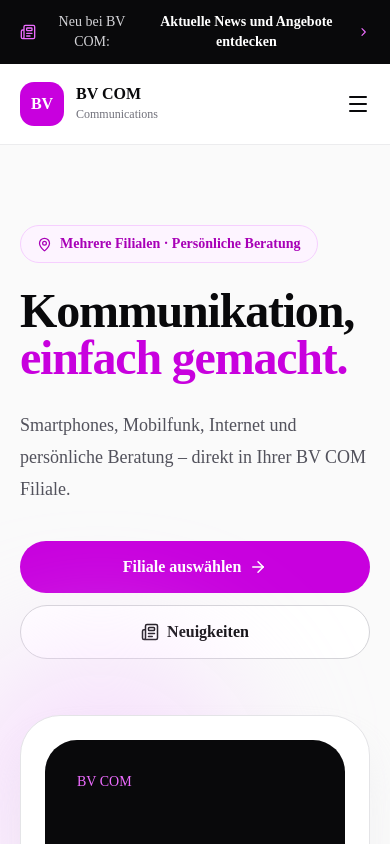
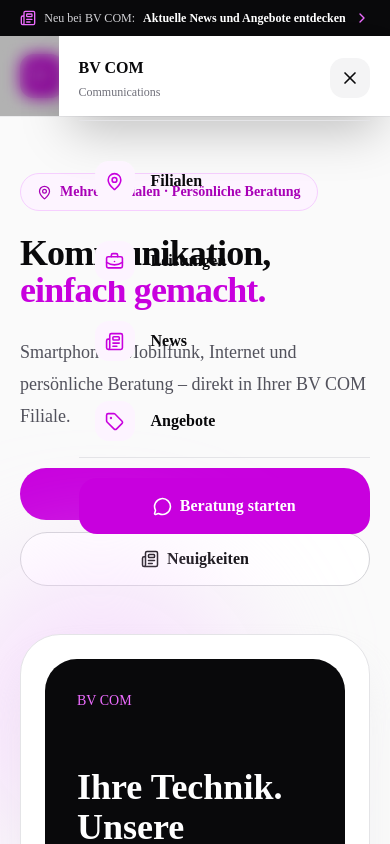
Before and after one commit to Bahram-Kuranyi/bv-com, a Next.js app: page / in a window 390 px wide. Both pictures are taken after a click on the button 358 px from the left and 104 px from the top of the page. Shown: the top 844 px of the page. Built offline with nearby package versions, Linux system fonts and the light colour scheme.

Commit message:
feat: improve mobile navigation and responsive layout

```diff
--- a/src/app/filialen/[slug]/page.tsx
+++ b/src/app/filialen/[slug]/page.tsx
@@ -0,0 +1,158 @@
+import MobileActionBar from "@/components/MobileActionBar";
+import { notFound } from "next/navigation";
+import Link from "next/link";
+import {
+  ArrowLeft,
+  Clock,
+  MapPin,
+  MessageCircle,
+  Phone,
+  Smartphone,
+  Wifi,
+  Router,
+  Wrench,
+} from "lucide-react";
+
+import { branches } from "@/data/branches";
+
+const services = [
+  {
+    title: "Handy & Vertrag",
+    icon: Smartphone,
+  },
+  {
+    title: "Mobilfunk",
+    icon: Wifi,
+  },
+  {
+    title: "Internet & Festnetz",
+    icon: Router,
+  },
+  {
+    title: "Service & Support",
+    icon: Wrench,
+  },
+];
+
+export default async function BranchPage({
+  params,
+}: {
+  params: Promise<{ slug: string }>;
+}) {
+  const { slug } = await params;
+
+  const branch = branches.find((item) => item.slug === slug);
+
+  if (!branch) {
+    notFound();
+  }
+
+  return (
+    <main className="min-h-screen bg-[#fafafa] pb-20 text-zinc-950 md:pb-0">
+      <header className="border-b border-zinc-200 bg-white">
+        <div className="mx-auto flex h-20 max-w-7xl items-center justify-between px-5 lg:px-8">
+          <Link href="/" className="flex items-center gap-3">
+            <div className="flex h-10 w-10 items-center justify-center rounded-xl bg-fuchsia-600 font-black text-white">
+              BV
+            </div>
+
+            <div>
+              <div className="font-black">BV COM</div>
+              <div className="text-xs text-zinc-500">{branch.city}</div>
+            </div>
+          </Link>
+
+          <Link
+            href="/"
+            className="flex items-center gap-2 text-sm font-semibold text-zinc-600"
+          >
+            <ArrowLeft size={17} />
+            Zurück
+          </Link>
+        </div>
+      </header>
+
+      <section className="mx-auto max-w-7xl px-5 py-16 lg:px-8 lg:py-24">
+        <div className="grid gap-12 lg:grid-cols-[1.2fr_.8fr]">
+          <div>
+            <div className="text-sm font-bold uppercase tracking-[0.2em] text-fuchsia-600">
+              BV COM Filiale
+            </div>
+
+            <h1 className="mt-4 text-5xl font-black tracking-tight sm:text-6xl">
+              {branch.city}
+            </h1>
+
+            <p className="mt-5 max-w-xl text-lg leading-8 text-zinc-600">
+              Persönliche Beratung für Mobilfunk, Smartphones, Internet und
+              Service direkt vor Ort.
+            </p>
+
+            <div className="mt-9 flex flex-col gap-3 sm:flex-row">
+              <a
+                href={`https://wa.me/${branch.whatsapp.replace(/\D/g, "")}`}
+                className="flex items-center justify-center gap-2 rounded-full bg-fuchsia-600 px-6 py-3.5 font-bold text-white"
+              >
+                <MessageCircle size={18} />
+                WhatsApp
+              </a>
+
+              <a
+                href={`tel:${branch.phone}`}
+                className="flex items-center justify-center gap-2 rounded-full border border-zinc-300 bg-white px-6 py-3.5 font-bold"
+              >
+                <Phone size={18} />
+                Anrufen
+              </a>
+            </div>
+          </div>
+
+          <div className="rounded-3xl bg-zinc-950 p-7 text-white">
+            <h2 className="text-xl font-black">Filialinformationen</h2>
+
+            <div className="mt-7 space-y-5 text-sm text-zinc-300">
+              <div className="flex gap-3">
+                <MapPin className="shrink-0 text-fuchsia-400" size={19} />
+                <span>{branch.address}</span>
+              </div>
+
+              <div className="flex gap-3">
+                <Clock className="shrink-0 text-fuchsia-400" size={19} />
+                <span>{branch.hours}</span>
+              </div>
+
+              <div className="flex gap-3">
+                <Phone className="shrink-0 text-fuchsia-400" size={19} />
+                <span>{branch.phone}</span>
+              </div>
+            </div>
+          </div>
+        </div>
+      </section>
+
+      <section className="bg-white py-20">
+        <div className="mx-auto max-w-7xl px-5 lg:px-8">
+          <h2 className="text-3xl font-black">Unsere Leistungen</h2>
+
+          <div className="mt-10 grid gap-4 sm:grid-cols-2 lg:grid-cols-4">
+            {services.map((service) => {
+              const Icon = service.icon;
+
+              return (
+                <div
+                  key={service.title}
+                  className="rounded-2xl border border-zinc-200 p-6"
+                >
+                  <Icon className="text-fuchsia-600" />
+
+                  <div className="mt-5 font-bold">{service.title}</div>
+                </div>
+              );
+            })}
+          </div>
+        </div>
+      </section>
+      <MobileActionBar phone={branch.phone} whatsapp={branch.whatsapp} />
+    </main>
+  );
+}
--- a/src/app/page.tsx
+++ b/src/app/page.tsx
@@ -1,5 +1,7 @@
 "use client";
 
+import MobileNav from "@/components/MobileNav";
+import { branches } from "@/data/branches";
 import { useState } from "react";
 import {
   ArrowRight,
@@ -9,7 +11,6 @@
   Clock,
   Headphones,
   MapPin,
-  Menu,
   MessageCircle,
   Newspaper,
   Phone,
@@ -18,27 +19,6 @@
   Wifi,
   Wrench,
 } from "lucide-react";
-
-const branches = [
-  {
-    id: "bad-vilbel",
-    city: "Bad Vilbel",
-    name: "BV COM Bad Vilbel",
-    address: "Frankfurter Straße 115, 61118 Bad Vilbel",
-    phone: "+49 6101 000000",
-    whatsapp: "+49 170 0000000",
-    hours: "Mo–Sa · 10:00–19:00",
-  },
-  {
-    id: "frankfurt",
-    city: "Frankfurt",
-    name: "BV COM Frankfurt",
-    address: "Frankfurt am Main",
-    phone: "+49 69 000000",
-    whatsapp: "+49 170 0000000",
-    hours: "Mo–Sa · 10:00–19:00",
-  },
-];
 
 const services = [
   {
@@ -106,7 +86,7 @@
     <main className="min-h-screen bg-[#fafafa] text-zinc-950">
       {/* Announcement Bar */}
       <div className="bg-zinc-950 text-white">
-        <div className="mx-auto flex max-w-7xl items-center justify-center gap-3 px-5 py-3 text-center text-sm">
+        <div className="mx-auto flex max-w-7xl items-center justify-center gap-2 px-4 py-2.5 text-center text-xs sm:text-sm">
           <Newspaper size={16} className="shrink-0 text-fuchsia-400" />
 
           <span className="text-zinc-300">Neu bei BV COM:</span>
@@ -158,22 +138,20 @@
             Beratung
           </a>
 
-          <button className="md:hidden">
-            <Menu />
-          </button>
+          <MobileNav />
         </div>
       </header>
 
       {/* Hero */}
       <section>
-        <div className="mx-auto grid min-h-[620px] max-w-7xl items-center gap-14 px-5 py-20 lg:grid-cols-[1.1fr_.9fr] lg:px-8">
+        <div className="mx-auto grid max-w-7xl items-center gap-12 px-5 py-14 sm:py-20 lg:min-h-[620px] lg:grid-cols-[1.1fr_.9fr] lg:px-8">
           <div>
             <div className="mb-6 inline-flex items-center gap-2 rounded-full border border-fuchsia-200 bg-fuchsia-50 px-4 py-2 text-sm font-semibold text-fuchsia-700">
               <MapPin size={15} />
               Mehrere Filialen · Persönliche Beratung
             </div>
 
-            <h1 className="max-w-3xl text-5xl font-black leading-[0.98] tracking-tight sm:text-6xl lg:text-7xl">
+            <h1 className="max-w-3xl text-4xl font-black leading-[1.02] tracking-tight sm:text-6xl lg:text-7xl">
               Kommunikation,
               <br />
               <span className="text-fuchsia-600">einfach gemacht.</span>
@@ -332,10 +310,13 @@
                   WhatsApp
                 </button>
 
-                <button className="flex items-center justify-center gap-2 rounded-full border border-zinc-700 px-6 py-3.5 font-bold">
+                <a
+                  href={`/filialen/${selectedBranch.slug}`}
+                  className="flex items-center justify-center gap-2 rounded-full border border-zinc-700 px-6 py-3.5 font-bold"
+                >
                   Zur Filiale
                   <ArrowRight size={17} />
-                </button>
+                </a>
               </div>
             </div>
           </div>
--- /dev/null
+++ b/src/components/MobileNav.tsx
@@ -0,0 +1,109 @@
+"use client";
+
+import { useState } from "react";
+import {
+  Menu,
+  X,
+  MapPin,
+  Newspaper,
+  BriefcaseBusiness,
+  Tag,
+  MessageCircle,
+} from "lucide-react";
+
+const links = [
+  {
+    label: "Filialen",
+    href: "#filialen",
+    icon: MapPin,
+  },
+  {
+    label: "Leistungen",
+    href: "#leistungen",
+    icon: BriefcaseBusiness,
+  },
+  {
+    label: "News",
+    href: "#news",
+    icon: Newspaper,
+  },
+  {
+    label: "Angebote",
+    href: "#angebote",
+    icon: Tag,
+  },
+];
+
+export default function MobileNav() {
+  const [open, setOpen] = useState(false);
+
+  return (
+    <>
+      <button
+        onClick={() => setOpen(true)}
+        className="flex h-10 w-10 items-center justify-center rounded-xl border border-zinc-200 md:hidden"
+        aria-label="Menü öffnen"
+      >
+        <Menu size={21} />
+      </button>
+
+      {open && (
+        <div className="fixed inset-0 z-[100] md:hidden">
+          <button
+            aria-label="Menü schließen"
+            onClick={() => setOpen(false)}
+            className="absolute inset-0 bg-black/30 backdrop-blur-sm"
+          />
+
+          <div className="absolute right-0 top-0 flex h-full w-[85%] max-w-sm flex-col bg-white p-5 shadow-2xl">
+            <div className="flex items-center justify-between border-b border-zinc-200 pb-5">
+              <div>
+                <div className="font-black">BV COM</div>
+                <div className="mt-1 text-xs text-zinc-500">Communications</div>
+              </div>
+
+              <button
+                onClick={() => setOpen(false)}
+                className="flex h-10 w-10 items-center justify-center rounded-xl bg-zinc-100"
+              >
+                <X size={20} />
+              </button>
+            </div>
+
+            <nav className="mt-6 flex flex-col gap-2">
+              {links.map((link) => {
+                const Icon = link.icon;
+
+                return (
+                  <a
+                    key={link.href}
+                    href={link.href}
+                    onClick={() => setOpen(false)}
+                    className="flex items-center gap-4 rounded-2xl px-4 py-4 font-semibold transition hover:bg-zinc-100"
+                  >
+                    <div className="flex h-10 w-10 items-center justify-center rounded-xl bg-fuchsia-50 text-fuchsia-600">
+                      <Icon size={19} />
+                    </div>
+
+                    {link.label}
+                  </a>
+                );
+              })}
+            </nav>
+
+            <div className="mt-auto border-t border-zinc-200 pt-5">
+              <a
+                href="#kontakt"
+                onClick={() => setOpen(false)}
+                className="flex w-full items-center justify-center gap-2 rounded-2xl bg-fuchsia-600 px-5 py-4 font-bold text-white"
+              >
+                <MessageCircle size={19} />
+                Beratung starten
+              </a>
+            </div>
+          </div>
+        </div>
+      )}
+    </>
+  );
+}
--- a/src/data/branches.ts
+++ b/src/data/branches.ts
@@ -0,0 +1,33 @@
+export type Branch = {
+  id: string;
+  slug: string;
+  city: string;
+  name: string;
+  address: string;
+  phone: string;
+  whatsapp: string;
+  hours: string;
+};
+
+export const branches: Branch[] = [
+  {
+    id: "bad-vilbel",
+    slug: "bad-vilbel",
+    city: "Bad Vilbel",
+    name: "BV COM Bad Vilbel",
+    address: "Frankfurter Straße 115, 61118 Bad Vilbel",
+    phone: "+49 6101 000000",
+    whatsapp: "+49 170 0000000",
+    hours: "Mo–Sa · 10:00–19:00",
+  },
+  {
+    id: "frankfurt",
+    slug: "frankfurt",
+    city: "Frankfurt",
+    name: "BV COM Frankfurt",
+    address: "Frankfurt am Main",
+    phone: "+49 69 000000",
+    whatsapp: "+49 170 0000000",
+    hours: "Mo–Sa · 10:00–19:00",
+  },
+];
```
Also changed, not shown: src/components/MobileActionBar.tsx (+35 -0 lines).
